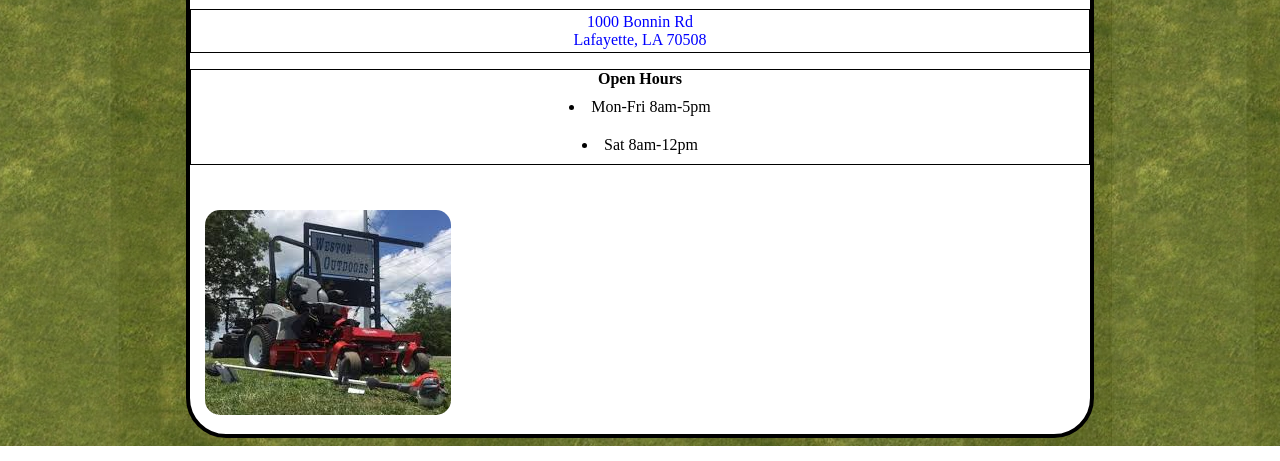
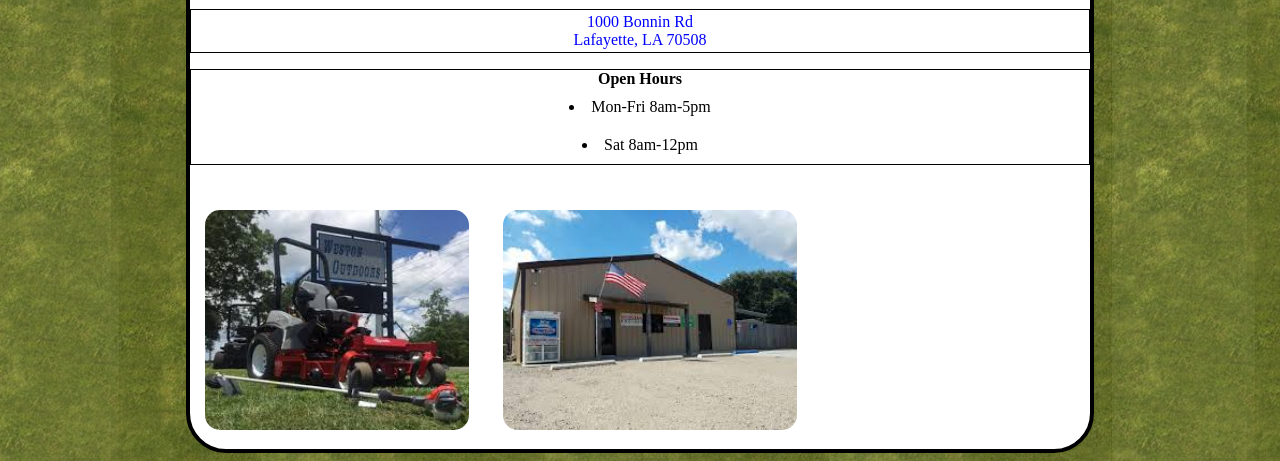
Before and after one commit to WestonOutdoors/westonoutdoors.github.io, a plain HTML site: page index.html in a window 1280 px wide. Shown: the part 379-840 px from the top of the page. Drawn offline with Linux system fonts and the light colour scheme.

Commit message:
A basic website

```diff
--- a/index.html
+++ b/index.html
@@ -111,6 +111,7 @@
             .front-pic img {
                 padding: 15px;
                 border-radius: 30px;
+                height: 220px
             }
 </style>
     </head>
@@ -134,8 +135,9 @@
             </div>
             <div class="front-pic">
             <img src="front.jpg">
+            <img src="front2.jpg">
             </div>
-</div>
+</div><!-- All contents-->
 
 </body>
 
```
Also changed, not shown: front2.jpg (added).
